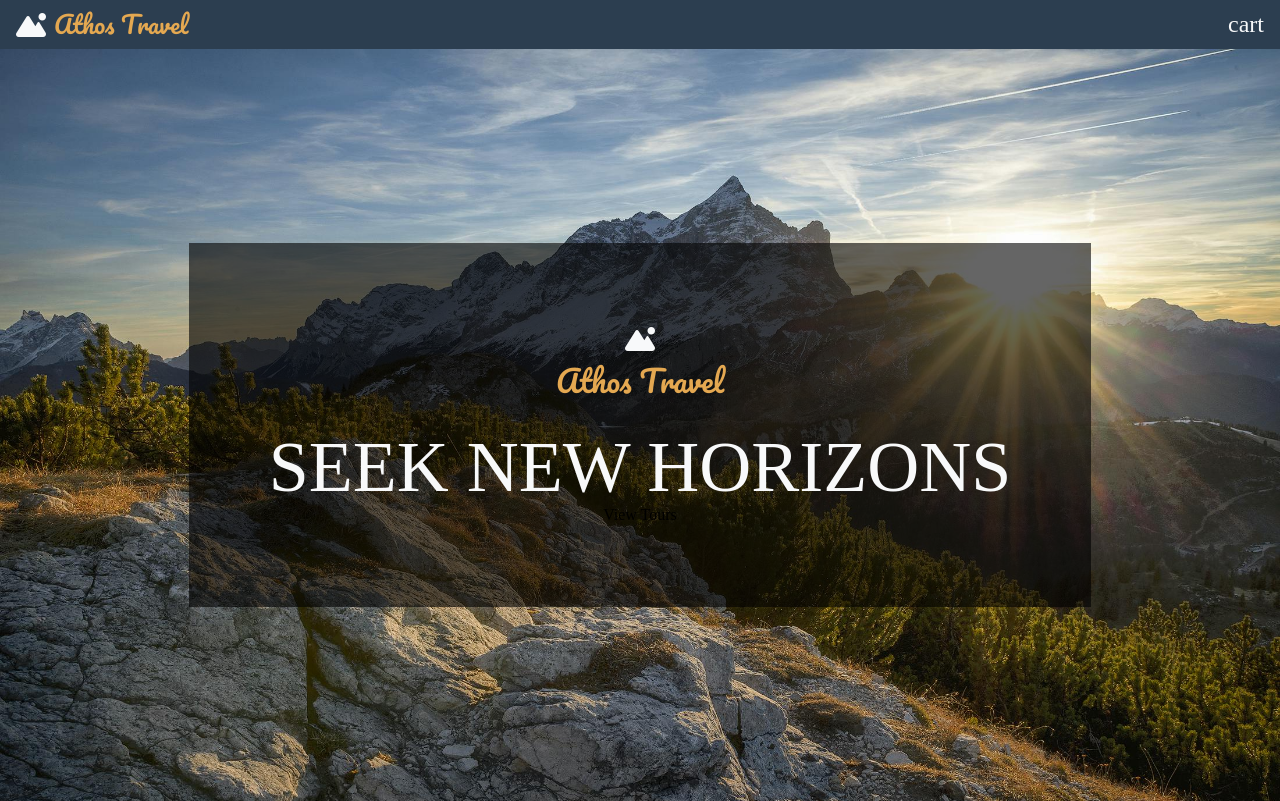
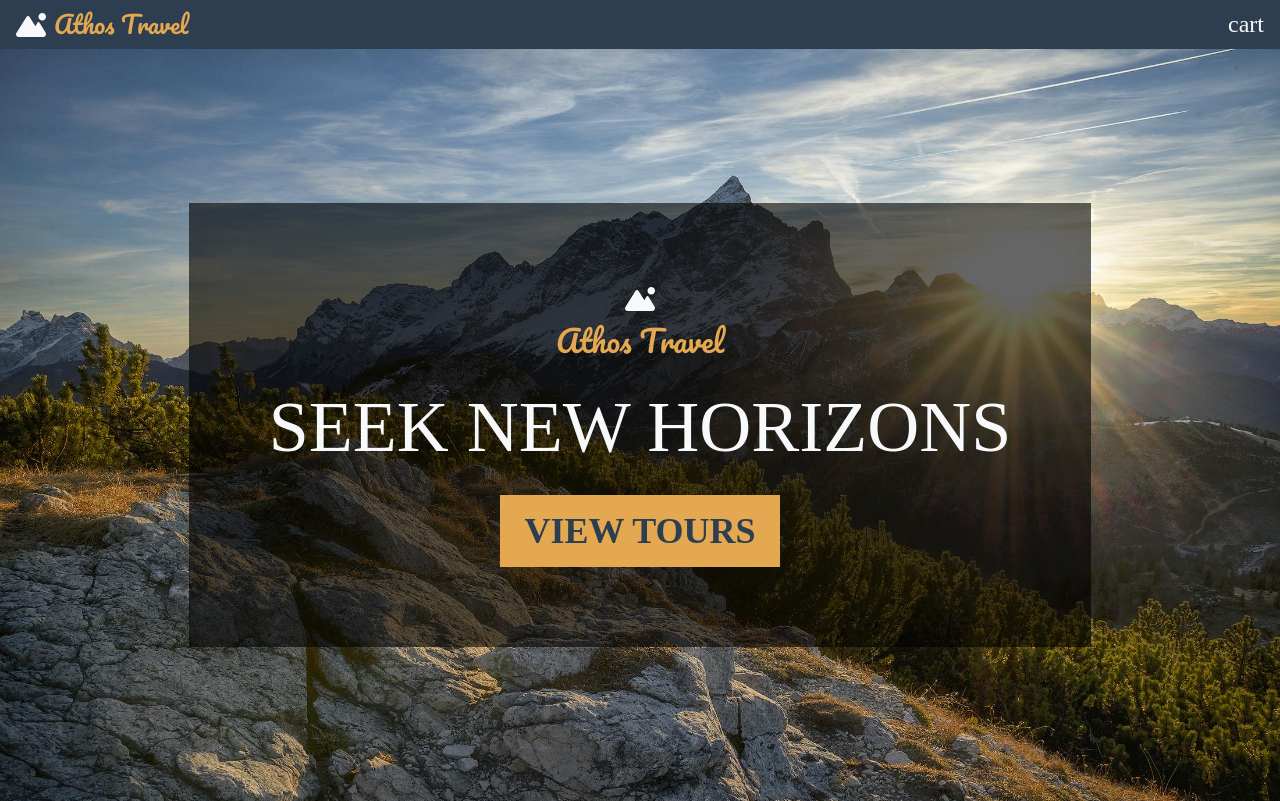
Before and after one commit to Nimira43/Athos-Travels, a website: page index.html in a window 1280 px wide. Drawn offline with Linux system fonts and the light colour scheme; a web font is replaced by a local one.

Commit message:
Styling lead h1  and button. Added custom button transition

```diff
--- a/index.html
+++ b/index.html
@@ -25,8 +25,8 @@
     <div class="m-auto bg-black/60 p-20 text-center">
       <i class="fa-solid fa-mountain-sun text-2xl text-glacial mb-2"></i>
       <h1 class="logo text-3xl mb-8 text-sunset">Athos Travel</h1>
-      <h1 class="uppercase text-7xl text-glacial">Seek New Horizons</h1>
-      <button class="">View Tours</button>
+      <h1 class="uppercase text-7xl text-glacial mb-8">Seek New Horizons</h1>
+      <button class="bg-sunset text-midnight uppercase text-4xl px-6 py-4 font-bold hover:text-glacial view-btn">View Tours</button>
     </div>
   </header>
 </main>
--- a/styles/input.css
+++ b/styles/input.css
@@ -15,3 +15,7 @@
   font-family: 'Pacifico', cursive;
   font-weight: lighter;
 }
+
+.view-btn {
+  transition: all 0.5s ease-in-out;
+}
```
Also changed, not shown: dist/output.css.
